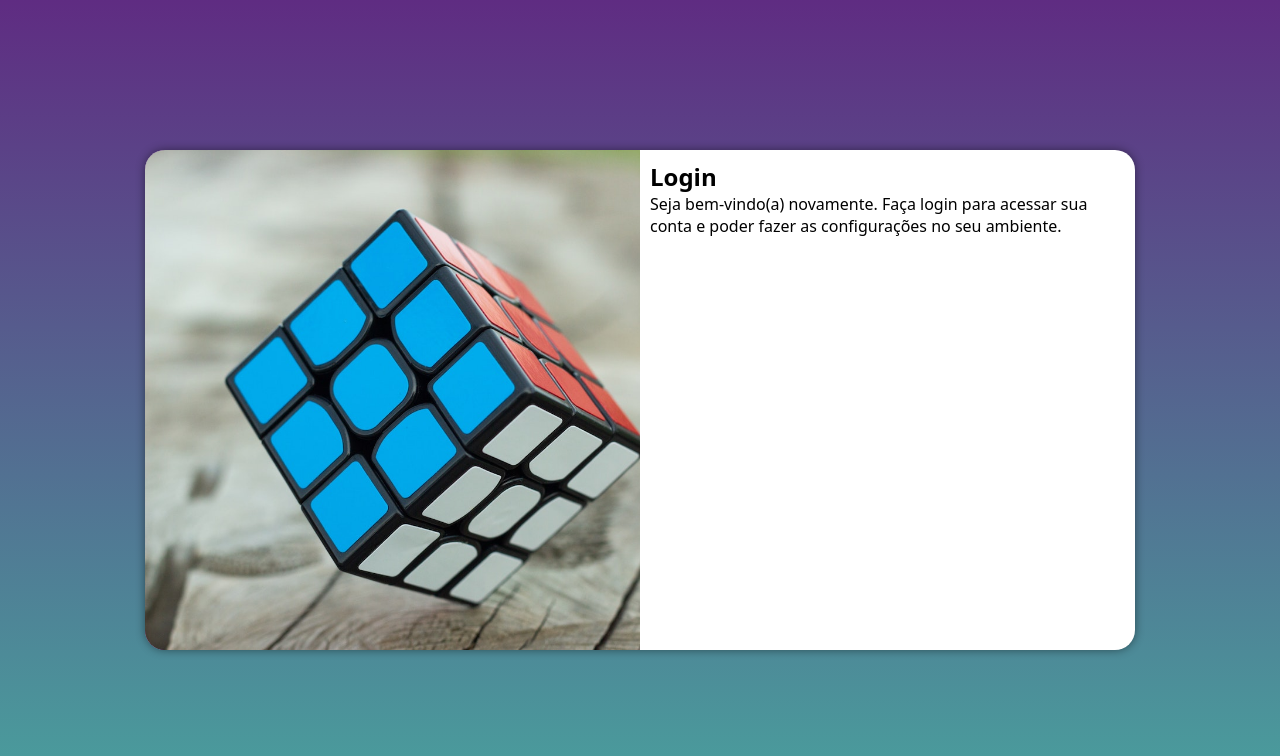
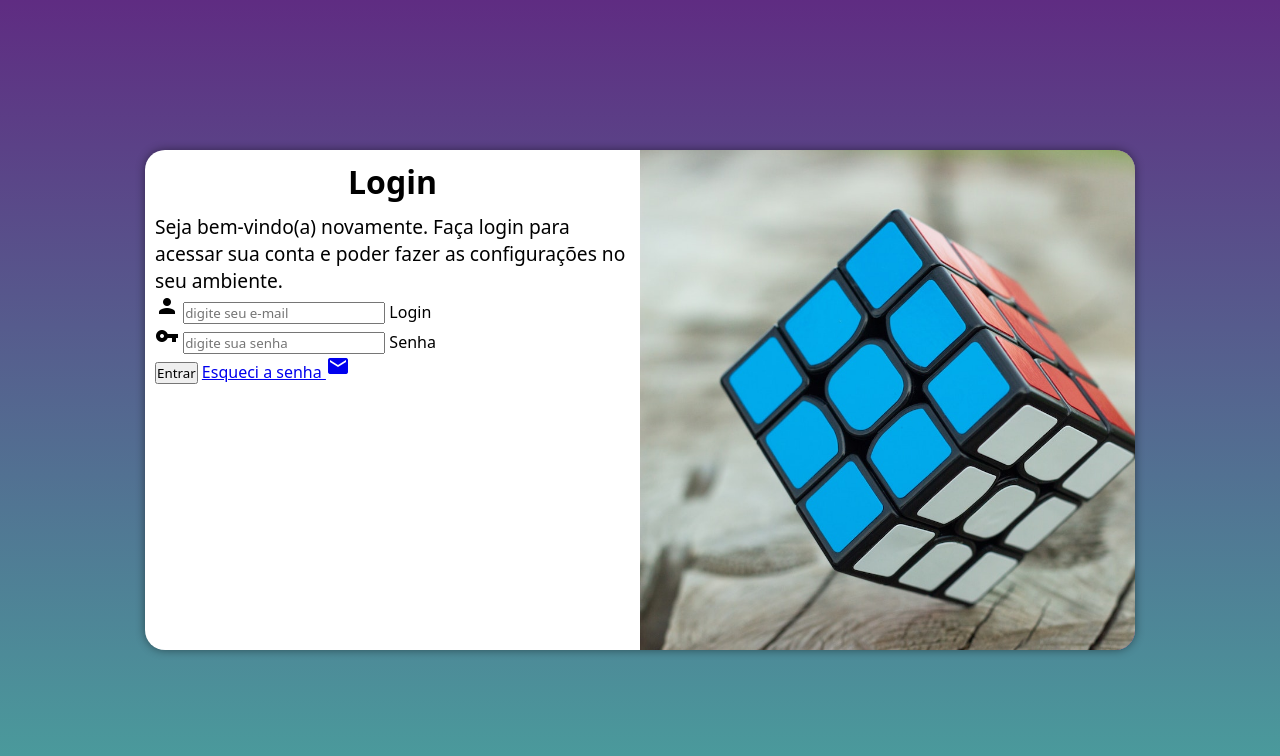
Before and after one commit to dev-jramos/projeto-login, a plain HTML site: page index.html in a window 1280 px wide. Drawn offline with Linux system fonts and the light colour scheme.

Commit message:
criação do formulario

```diff
--- a/css/media-query.css
+++ b/css/media-query.css
@@ -41,13 +41,21 @@ Grandes telas: acima de 1200px
         width: 990px;
     }
     section#login > div#imagem{
-        float: left;
+        float: right;
         width: 50%;
         height: 100%;
     }
 
     section#login > div#formulario{
-        float: right;
+        float: left;
         width: 50%;
     }
+
+    div#formulario > h1{
+        font-size: 2em;
+    }
+
+    div#formulario > p{
+        font-size: 1.2em;
+    }
 }
--- a/css/style.css
+++ b/css/style.css
@@ -54,3 +54,12 @@ section#login > div#formulario{
     display: block;
     padding: 10px;
 }
+
+div#formulario > h1{
+    text-align: center;
+    margin-bottom: 10px;
+}
+
+div#formulario > p{
+    font-size: 0.8em;
+}
--- a/index.html
+++ b/index.html
@@ -7,6 +7,7 @@
     <link rel="stylesheet" href="css/style.css">
     <link rel="stylesheet" href="css/media-query.css">
     <title>Login</title>
+    <link href="https://fonts.googleapis.com/icon?family=Material+Icons" rel="stylesheet">
 </head>
 <body>
     <main >
@@ -17,8 +18,21 @@
             <div id="formulario">
                 <h1>Login</h1>
                 <p>Seja bem-vindo(a) novamente. Faça login para acessar sua conta e poder fazer as configurações no seu ambiente.</p>
-                <form action="login.php" method="post">
-
+                <form action="login.php" method="post" autocomplete="on">
+                    <div class="campo">
+                        <i class="material-icons">person</i>
+                        <input type="email" name="login" id="ilogin" placeholder="digite seu e-mail" autocomplete="email" required maxlength="30">
+                        <label for="ilogin">Login</label>
+                    </div>
+                    <div class="campo">
+                        <i class="material-icons">vpn_key</i>
+                        <input type="password" name="senha" id="isenha" placeholder="digite sua senha" autocomplete="current-password" required minlength="8" maxlength="20">
+                        <label for="isenha">Senha</label>
+                    </div>
+                    <input type="submit" value="Entrar">
+                    <a href="esqueci.php">
+                        Esqueci a senha <i class="material-icons">mail</i>
+                    </a>
                 </form>
             </div>
         </section>
```
